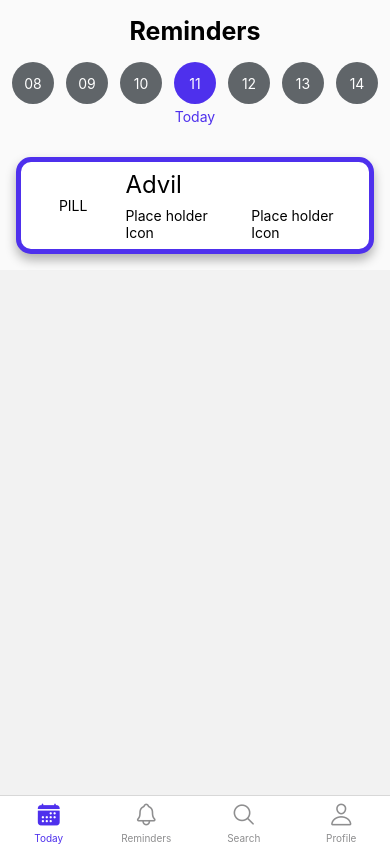
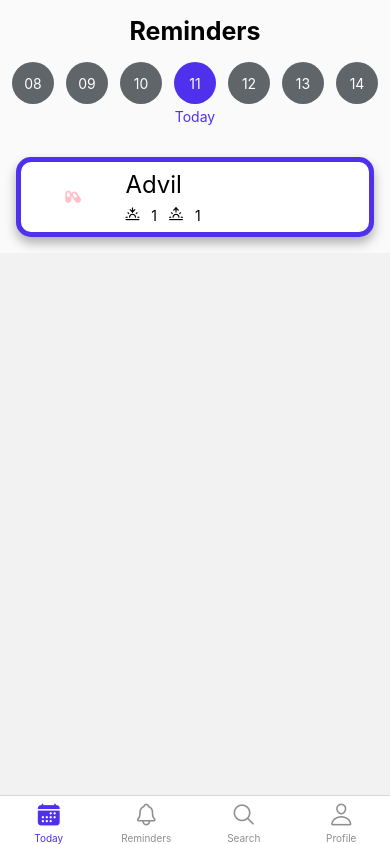
Before and after one commit to Pinfo-HumaniTECH/PINfoApp, a React Native app: screen /Today in a window 390 px wide. Built offline with nearby package versions, Linux system fonts and the light colour scheme; what react-native-responsive-fontsize would draw is missing.

Commit message:
icons added

```diff
--- a/app/screens/RemindersScreen.js
+++ b/app/screens/RemindersScreen.js
@@ -1,7 +1,9 @@
 import React from 'react';
 import { StyleSheet, View, Text, SafeAreaView, Button, TouchableHighlight, TouchableOpacity, useWindowDimensions} from 'react-native';
+import FontAwesome5 from 'react-native-vector-icons/FontAwesome5';
 import { COLORS } from './Colors.js'
 import styles from './Styles.js'
+import Feather from 'react-native-vector-icons/Feather'
 
 function RemindersScreen() {
 
@@ -66,7 +68,10 @@
                     <View style={styles.innerMedContainer}>
                         {/* left side */}
                         <View style={{flex: 3, alignItems: 'center', justifyContent: 'center'}}>
-                            <Text>PILL</Text>
+                            <FontAwesome5
+                            color = 'pink'
+                            size = '40'
+                            name = 'capsules'/>
                         </View>
                         {/* right side */}
                         <View style={{flex: 7, flexDirection: 'column'}}>
@@ -74,8 +79,14 @@
                                 <Text style={styles.medCardTitle}>Advil</Text>
                             </View>
                             <View style={{flexDirection: 'row', marginTop: 8}}>
-                                <Text style={[styles.medCardIcons, {marginLeft: 0}]}>Place holder Icon</Text>
-                                <Text style={styles.medCardIcons}>Place holder Icon</Text>
+                                <Feather
+                                size = '20'
+                                name = 'sunset' />
+                                <Text style={styles.medCardIcons}> 1 </Text>
+                                <Feather
+                                size = '20'
+                                name = 'sunrise' />
+                                <Text style={styles.medCardIcons}> 1 </Text>
                             </View>
                         </View>
                     </View>
```
